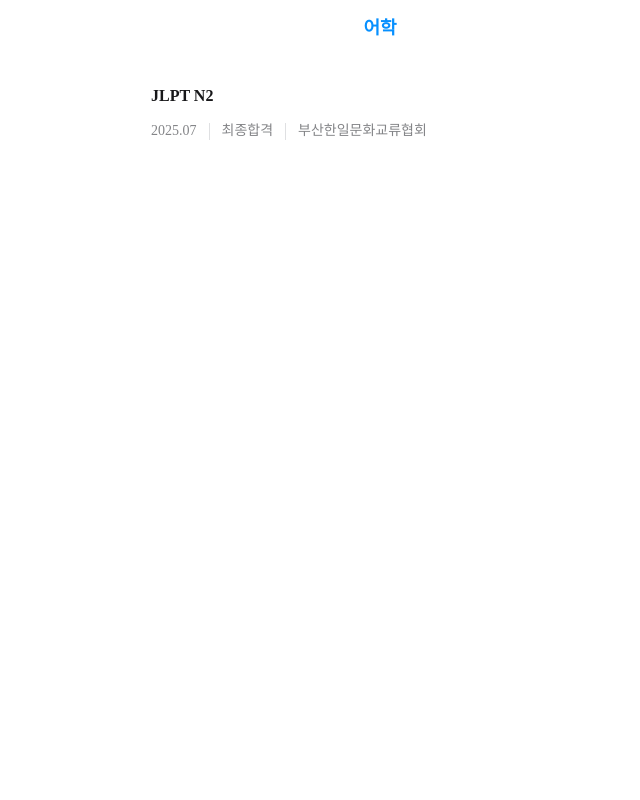
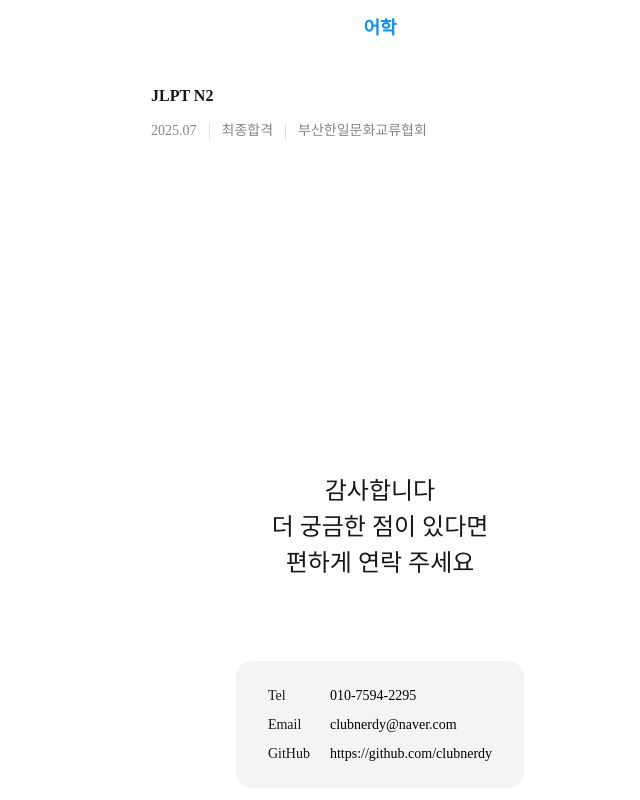
Before and after one commit to clubnerdy/react-lab, a React app: page / in a window 1280 px wide. Shown: the part 11085-11885 px from the top of the page, without its empty margins (260-900 px from the left). Before the commit the page ends 11398 px from the top, so only its background shows below. Built offline with nearby package versions, Linux system fonts and the light colour scheme; the HTML template or start-up script is replaced by a standard one.

Commit message:
[feat] Footer UI (#15)
- Footer UI 구현

```diff
--- a/src/App.jsx
+++ b/src/App.jsx
@@ -8,6 +8,7 @@ import Project from "./sections/Project";
 import Blog from "./sections/Blog";
 import Book from "./sections/Book";
 import Education from "./sections/Education";
+import Footer from "./sections/Footer";
 
 function App() {
   return (
@@ -22,6 +23,7 @@ function App() {
       <Blog />
       <Book />
       <Education />
+      <Footer />
     </>
   );
 }
--- /dev/null
+++ b/src/sections/Footer.css
@@ -0,0 +1,35 @@
+.Footer {
+  width: 100%;
+  padding: 160px 0;
+}
+
+.Footer h3 {
+  font-size: 24px;
+  font-weight: 500;
+  text-align: center;
+}
+
+.Footer .container {
+  padding: 24px 32px;
+  border-radius: 16px;
+  background-color: var(--fill-normal);
+  font-size: 14px;
+  display: flex;
+  flex-direction: column;
+  gap: 8px;
+}
+
+.Footer .container li {
+  display: flex;
+  gap: 14px;
+}
+
+.Footer .container li p {
+  min-width: 48px;
+  font-weight: 500;
+}
+
+.Footer .container li a {
+  flex: 2;
+  font-weight: 400;
+}
--- /dev/null
+++ b/src/sections/Footer.jsx
@@ -0,0 +1,33 @@
+import "./Footer.css";
+
+const Footer = () => {
+  return (
+    <footer className="Footer">
+      <div className="inner">
+        <h3>
+          감사합니다
+          <br />더 궁금한 점이 있다면
+          <br />
+          편하게 연락 주세요
+        </h3>
+        <ul className="container">
+          <li>
+            <p>Tel</p>
+            <a href="tel:010-7594-2295">010-7594-2295</a>
+          </li>
+          <li>
+            <p>Email</p>
+            <a href="mailto:clubnerdy@naver.com">clubnerdy@naver.com</a>
+          </li>
+          <li>
+            <p>GitHub</p>
+            <a href="https://github.com/clubnerdy" target="_blank">
+              https://github.com/clubnerdy
+            </a>
+          </li>
+        </ul>
+      </div>
+    </footer>
+  );
+};
+export default Footer;
```
